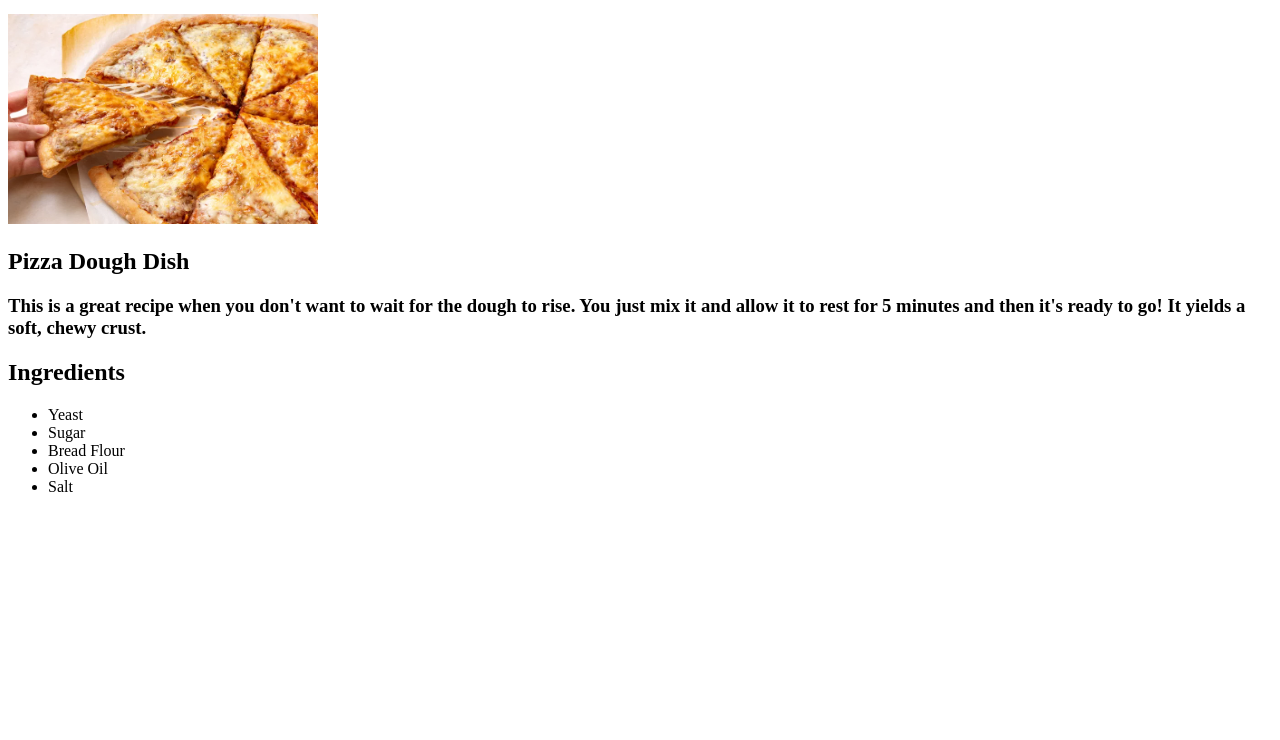
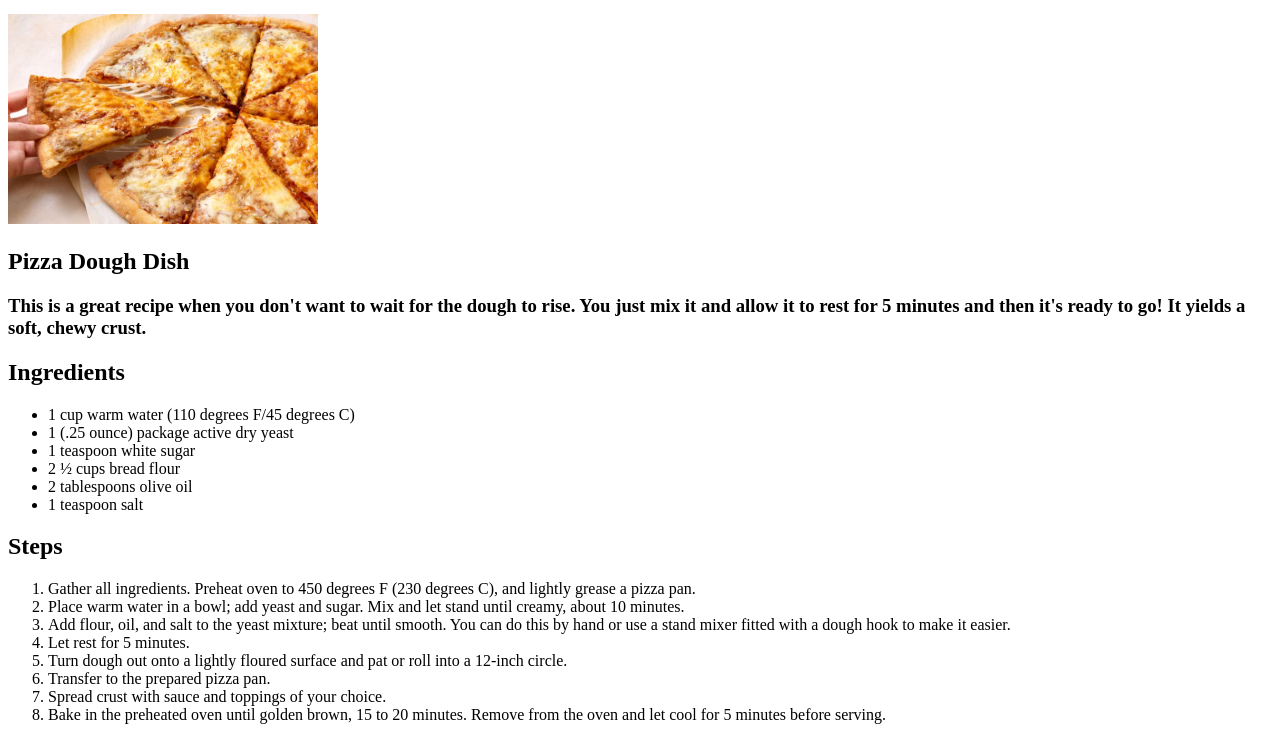
Before and after one commit to hdsjaihdakw/odin-recipes, a plain HTML site: page recipes/pizza dough.html in a window 1280 px wide. Shown: the part 100-840 px from the top of the page. Before the commit the page ends 800 px from the top, so only its background shows below. Drawn offline with Linux system fonts and the light colour scheme.

Commit message:
Updated recipe ingredients and added steps to make the dish

```diff
--- a/recipes/pizza dough.html
+++ b/recipes/pizza dough.html
@@ -14,12 +14,24 @@
     <p><h3>This is a great recipe when you don't want to wait for the dough to rise. You just mix it and allow it to rest for 5 minutes and then it's ready to go! It yields a soft, chewy crust.</h3></p>
     <h2>Ingredients</h2>
     <ul>
-        <li>Yeast</li>
-        <li>Sugar</li>
-        <li>Bread Flour</li>
-        <li>Olive Oil</li>
-        <li>Salt</li>
+        <li>1 cup warm water (110 degrees F/45 degrees C)</li>
+        <li>1 (.25 ounce) package active dry yeast</li>
+        <li>1 teaspoon white sugar</li>
+        <li>2 ½ cups bread flour</li>
+        <li>2 tablespoons olive oil</li>
+        <li>1 teaspoon salt</li>
     </ul>
+    <h2>Steps</h2>
+    <ol>
+        <li>Gather all ingredients. Preheat oven to 450 degrees F (230 degrees C), and lightly grease a pizza pan.</li>
+        <li>Place warm water in a bowl; add yeast and sugar. Mix and let stand until creamy, about 10 minutes.</li>
+        <li>Add flour, oil, and salt to the yeast mixture; beat until smooth. You can do this by hand or use a stand mixer fitted with a dough hook to make it easier.</li>
+        <li>Let rest for 5 minutes.</li>
+        <li>Turn dough out onto a lightly floured surface and pat or roll into a 12-inch circle.</li>
+        <li>Transfer to the prepared pizza pan.</li>
+        <li>Spread crust with sauce and toppings of your choice.</li>
+        <li>Bake in the preheated oven until golden brown, 15 to 20 minutes. Remove from the oven and let cool for 5 minutes before serving.</li>
+    </ol>
 
   </body>
 </html>
```
